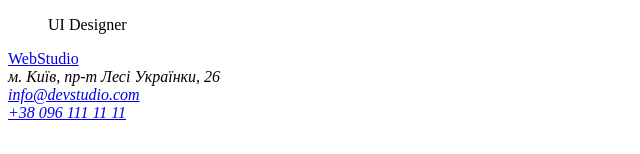
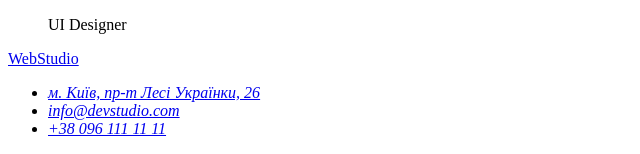
Before and after one commit to helenserb/goit-markup-hw-01, a plain HTML site: page index.html in a window 1280 px wide. Shown: the part 1409-1563 px from the top of the page, without its empty margins (0-640 px from the left). Before the commit the page ends 1539 px from the top, so only its background shows below. Drawn offline with Linux system fonts and the light colour scheme.

Commit message:
Update header + footer

```diff
--- a/index.html
+++ b/index.html
@@ -7,9 +7,10 @@
     <title>WebStudio</title>
 </head>
 <body>
+
    <header>
-    <a href="./index.html" lang="en">WebStudio</a>
     <nav>
+        <a href="./index.html" lang="en">WebStudio</a>
         <ul>
             <li>
                 <a href="./index.html">Студія</a>
@@ -106,9 +107,18 @@
    <footer>
     <a href="./index.html" lang="en">WebStudio</a>
     <address>
-        м. Київ, пр-т Лесі Українки, 26 <br/>
-        <a href="mailto:info@devstudio.com">info@devstudio.com</a> <br/>
-        <a href="tel:+380961111111">+38 096 111 11 11</a>
+        <ul>
+            <li>
+                <a href="https://goo.gl/maps/oQAfDTgVSq8HPjo28" target="_blank" rel="noopener noreferrer nofollow" >м. Київ, пр-т Лесі Українки, 26</a>
+            </li>
+            <li>
+                <a href="mailto:info@devstudio.com">info@devstudio.com</a>
+            </li>
+            <li>
+                <a href="tel:+380961111111">+38 096 111 11 11</a>
+            </li>
+    </ul>
+
     </address>
    </footer>
 
```
